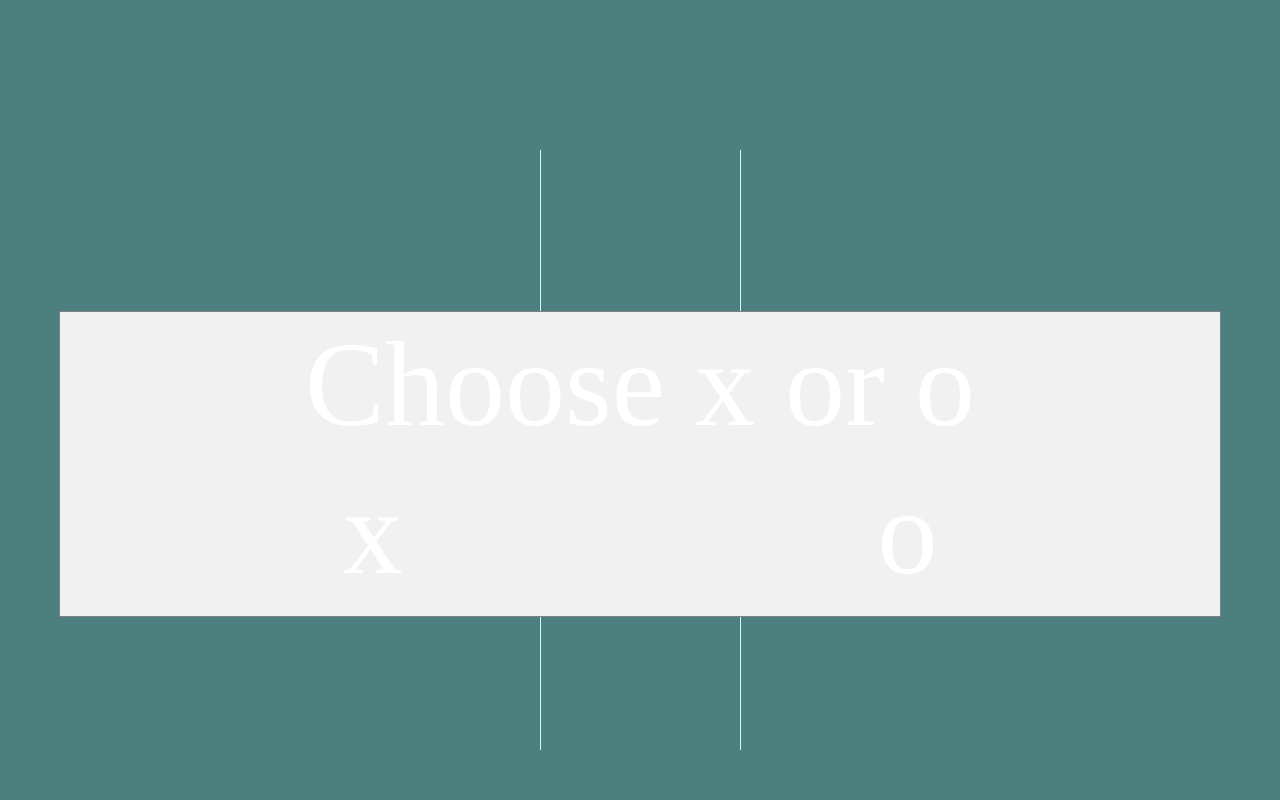
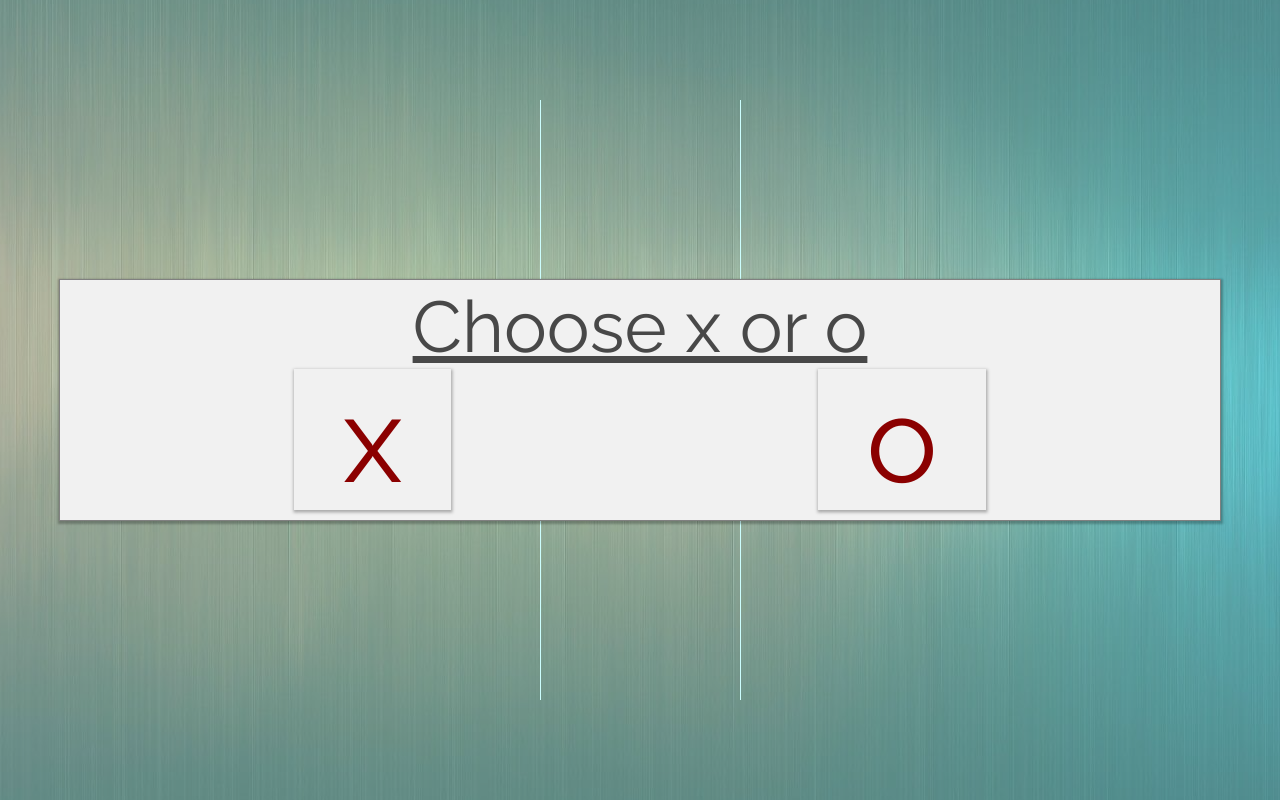
Before and after one commit to Zerelt/TicTacToe, a website: page src/index.html in a window 1280 px wide. Drawn offline with Linux system fonts and the light colour scheme.

Commit message:
fixed js,css, added bg Image and font

```diff
--- a/package.json
+++ b/package.json
@@ -13,6 +13,7 @@
     "gulp-autoprefixer": "^3.1.1",
     "gulp-clean-css": "^2.0.13",
     "gulp-htmlmin": "^3.0.0",
+    "gulp-imagemin": "^3.1.0",
     "gulp-uglify": "^2.0.0",
     "gulp-watch": "^4.3.10",
     "pump": "^1.0.1"
--- a/src/index.html
+++ b/src/index.html
@@ -1,6 +1,8 @@
 <!DOCTYPE html>
 <html lang='en'>
+
 <head>
+    <link href="https://fonts.googleapis.com/css?family=Raleway" rel="stylesheet">
     <link href='./style.css' rel='stylesheet' type='text/css'>
     <script src="./jquery/jquery-3.1.1.slim.min.js"></script>
     <script src='./script.js' type='text/javascript'></script>
@@ -40,4 +42,5 @@
     </div>
     <h1></h1>
 </body>
-<html>
+
+</html>
--- a/src/script.js
+++ b/src/script.js
@@ -1,100 +1,111 @@
-
 $(document).ready(function() {
     var x = "x";
     var o = 'o';
-  var arr = ['A1','A2','A3','B1','B2','B3','C1','C2','C3'];
+    var arr = [
+        'A1',
+        'A2',
+        'A3',
+        'B1',
+        'B2',
+        'B3',
+        'C1',
+        'C2',
+        'C3'
+    ];
     var count = 0;
+    var clickAllowed = true;
 
     //modal window and user select marker
-  function modalWindow () {
-    $("#modal").css('display' , 'block');
+    function modalWindow() {
+        $("#modal").css('display', 'block');
     }
     modalWindow();
-  $('#chooseO').on('click', function () {
-    $("#modal").css('display' , 'none');
-    x='o';
-    o='x';
+    $('#chooseO').on('click', function() {
+        $("#modal").css('display', 'none');
+        x = 'o';
+        o = 'x';
     });
-  $('#chooseX').on('click', function () {
-    $("#modal").css('display' , 'none');
+    $('#chooseX').on('click', function() {
+        $("#modal").css('display', 'none');
     });
 
-
     //reset
-  function empty () {
+    function empty() {
         $('.square').html('');
         $('h1').text("");
+        setTimeout(function() {
+            clickAllowed = true;
+        }, 500);//2000
     }
+
     //check if there are 3 in a row
-  function check (a,b,c) {
-    if ($('#'+a).text()=== x && $('#'+b).text()=== x && $('#'+c).text()=== x) {
-      console.log('Player "x" wins !');
-      $('h1').text("Player "+x+" wins !");
-      // setTimeout($('.square').html(' '),2000);
+    function check(a, b, c) {
+        if ($('#' + a).text() === x && $('#' + b).text() === x && $('#' + c).text() === x) {
+            $('h1').text("Player " + x + " wins !");
+            clickAllowed = false; //necessary in case you're not the one to choose/click last before game ends
             return true;
         }
-    if ($('#'+a).text()=== o && $('#'+b).text()=== o && $('#'+c).text()=== o) {
-      console.log('Player "o" wins !');
-      // setTimeout($('.square').html(' '),2000);
-      $('h1').text("Player "+o+" wins !");
-      return true;
-    }
-    console.log('testing');
-    console.log(count);
-      return false;
-
-  }
-  // check if there are 3 in a row in any possible winnable combination
-  function resultCheck () {
-    var chk1 = check( arr[0],arr[1],arr[2] );
-    var chk2 = check( arr[3],arr[4],arr[5] );
-    var chk3 = check( arr[6],arr[7],arr[8] );
-    var chk4 = check( arr[0],arr[3],arr[6] );
-    var chk5 = check( arr[1],arr[4],arr[7] );
-    var chk6 = check( arr[2],arr[5],arr[8] );
-    var chk7 = check( arr[0],arr[4],arr[8] );
-    var chk8 = check( arr[2],arr[4],arr[6] );
-
-    if ((chk1 === true) || (chk2 === true) ||  (chk3 === true) || (chk4 === true) || (chk5 === true) || (chk6 ===true) || (chk7 === true) || (chk8 === true)) {
-
-      // setTimeout($('.square').html(' '),2000);doesn't work; using the empty function like below, instead of this works.
-      setTimeout(empty,2000);
+        if ($('#' + a).text() === o && $('#' + b).text() === o && $('#' + c).text() === o) {
+            $('h1').text("Player " + o + " wins !");
+            clickAllowed = false; //necessary in case you're not the one to choose/click last before game ends
             return true;
         }
         return false;
     }
+
+    // check if there are 3 in a row in any possible winnable combination
+    function resultCheck() {
+        var chk1 = check(arr[0], arr[1], arr[2]);
+        var chk2 = check(arr[3], arr[4], arr[5]);
+        var chk3 = check(arr[6], arr[7], arr[8]);
+        var chk4 = check(arr[0], arr[3], arr[6]);
+        var chk5 = check(arr[1], arr[4], arr[7]);
+        var chk6 = check(arr[2], arr[5], arr[8]);
+        var chk7 = check(arr[0], arr[4], arr[8]);
+        var chk8 = check(arr[2], arr[4], arr[6]);
+
+        if (chk1 || chk2 || chk3 || chk4 || chk5 || chk6 || chk7 || chk8) {
+            setTimeout(empty, 500);//1500
+            return true;
+        }
+        return false;
+    }
+
     //computer turn
     function comp() {
-    for ( var i=0 ; i<arr.length ; i++ ) {
-      if ( $('#'+arr[i]).text()==="" ) {
+        for (var i = 0; i < arr.length; i++) {
+            if ($('#' + arr[i]).text() === "") {
                 count++;
             }
-      console.log(count);
         }
-    var rnd = "#" + arr[Math.floor(Math.random()*9)];
-    console.log(rnd);
-
-    if ( count > 1 && resultCheck() === false ) {
-      if ( $(rnd).text()==="" ) {
-        $(rnd).html("<p>" + o + "</p>");
-        count=0;
+        var rnd = "#" + arr[Math.floor(Math.random() * 9)];
+        if (count > 1 && resultCheck() === false) {
+            if ($(rnd).text() === "") {
+                $(rnd).html("<p>" + o + "</p>").css('color', '#C7B21A');
+                count = 0;
                 resultCheck();
-      } else { count=0; comp(); }
-    } else if ( count < 2 && resultCheck() === false) {
-      $('h1').text("It's a tie !");setTimeout(empty,2000);
-    } else  {
-      setTimeout(empty,2000);
+            } else {
+                count = 0;
+                comp();
+            }
+            // setTimeout(function() {
+                clickAllowed = true;
+            // }, 500);//600
+        } else if (count < 2 && resultCheck() === false) {
+            $('h1').text("It's a tie !");
+            setTimeout(empty, 500);//1000
+        } else {
+            setTimeout(empty, 500);//1000
+        }
     }
 
-  }
     //user turn
     $(".square").click(function() {
         resultCheck();
-    console.log($(".square").html()+' works?');
-    // console.log(resultCheck());
-    if ( $(this).html()==="" && (resultCheck() === false )) {
-      $(this).html("<p>" + x + "</p>");
-      setTimeout(comp,500);
+        if ($(this).html() === "" && (resultCheck() === false && clickAllowed)) {
+            $(this).html("<p>" + x + "</p>").css('color', '#29f0b7');
+            clickAllowed = false;
+            setTimeout(comp, 500);//500
         }
     });
 
--- a/src/style.css
+++ b/src/style.css
@@ -1,125 +1,167 @@
-body{
-  background-color:black;
+body,html {
+    background-size: cover;
+    background: url('./images/orangeBrushedMetalBg.jpg')no-repeat center center fixed;
+    margin:0;
+    padding:0;
 }
 
-#modal{
-  display:none;
-  width:100%;
-  height:100%;
-  padding-top:38.9vmin;
-  left:0;
-  top:0;
-  z-index:1;
-  position:fixed;
-  overflow:auto;
-  background-color:rgb(153,254,254);
-  background-color:rgba(153,254,254,0.5);
+#modal {
+    background-color: rgba(153, 254, 254, 0.5);
+    display: none;
+    height: 100%;
+    margin:auto;
+    overflow: auto;
+    position: fixed;
+    top:0;/*giving position:absolute to #box
+    creates a small space top to the modal window;
+    this makes it cover that space*/
+    width: 100%;
+    z-index: 1;
 }
 
-#modal-content{
-  background-color:#f1f1f1;
-  margin:auto;
-  padding:0.5vmin;
-  overflow:hidden;
-  width:90%;
-  border:1px solid grey;
-  text-align:center;
-  font-size:10vmin;
-  position:relative;
-  -webkit-animation-name: animatetop;
-  -webkit-animation-duration: 0.4s;
+#modalP {
+    color: rgba(0, 0, 0, 0.7) !important;
+    font-size: 9vmin;
+    text-decoration: underline;
+}
+
+#modal-content {
+    -webkit-animation-duration: 0.4s;
+    -webkit-animation-name: animatetop;
+    background-color: #f1f1f1;
+    border: 1px solid grey;
+    bottom:0;
+    box-shadow: 0px 1px 2px 1.5px rgba(0, 0, 0, 0.25);
+    font-size: 10vmin;
+    left:0;
+    margin: auto;
+    overflow: hidden;
+    padding: 0.5vmin;
+    position: absolute;
+    right:0;
+    top:0;
+    text-align: center;
+    height:29vmin;
+    /*max-height:280px;*/
+    width: 90%;
 }
 
 @-webkit-keyframes animatetop {
-    from {top:-300px; opacity:0}
-    to {top:0; opacity:1}
+    from {
+        top: -300px;
+        opacity: 0
+    }
+    to {
+        top: 0;
+        opacity: 1
+    }
 }
 
 @keyframes animatetop {
-    from {top:-300px; opacity:0}
-    to {top:0; opacity:1}
+    from {
+        top: -300px;
+        opacity: 0
+    }
+    to {
+        top: 0;
+        opacity: 1
+    }
 }
 
-#chooseX{
-  float:left;
-  margin-left:20%;
-  padding:0 6vmin;
+#modal-content p {
+    color: darkred;
+    font-family: 'Raleway', Helvetica, Arial;
+    padding: 0;
 }
 
-#chooseO{
-  float:right;
-  margin-right:20%;
-  padding:0 6vmin;
+#chooseX {
+    box-shadow: 0px 1px 3px 1.5px darkgray;
+    float: left;
+    margin-bottom: 5px;
+    margin-left: 20%;
+    padding: 0 6vmin;
 }
 
-#modal-content span:hover, span:focus{
-  cursor:pointer;
-  background-color:brown;
-  color:yellow !important; /*not working because the text inside the span tags is inside <p> tags*/
+#chooseO {
+    box-shadow: 0px 1px 3px 1.5px darkgray;
+    float: right;
+    margin-right: 20%;
+    padding: 0 6vmin;
 }
 
-/*game board*/
-#box{
-  display:table;
-  border-collapse:collapse;
-  height:80vmin;
-  width:80vmin;
-  max-height:600px;
-  max-width:600px;
-  margin:0;
-  margin-top:150px;
-  margin-left:auto;
-  margin-right:auto;
-  background-color:black;
-  color:white;
-  text-align:center;
-  padding:0;
+#chooseX:active, #chooseO:active {
+    box-shadow: 0px 0px 0.5px 0.5px #a8a8a8;
 }
 
-#rowA,#rowB,#rowC{
-  height:33.2%; /*if you don't specify a height for the rows the height gets modified when you add data to the cell (even when you add it with your JS code)*/
-  width:100%;
-  display:table-row;
-  background-color:;
+#chooseX:hover, #chooseO:hover {
+    background-color: darkred;
+    cursor: pointer;
 }
 
-#rowA,#rowB{
-  border-bottom:1px solid white;
+#chooseX:hover>p, #chooseO:hover>p {
+    color: #f1f1f1;
 }
 
-.square{
-  width:32.3%;
-  display:table-cell;
-  vertical-align:middle;
-  font-family:monospace;
+
+/*game board*/
+
+#box {
+    border-collapse: collapse;
+    bottom:0;
+    display: table;
+    height: 80vmin;
+    left:0;
+    margin:auto;
+    max-height: 600px;
+    max-width: 600px;
+    padding: 0;
+    position:absolute;
+    right:0;
+    text-align: center;
+    top:0;
+    width: 80vmin;
 }
 
-.square:hover{
-  cursor:pointer;
+#rowA, #rowB, #rowC {
+    display: table-row;
+    height: 33.2%;
+    /*if you don't specify a height for the rows the height gets modified when you add data to the cell (even when you add it with your JS code)*/
+    width: 100%;
 }
 
-#A2,#B2,#C2{
-  border-left:1px solid white;
-  border-right:1px solid white;
-  background-color:;
+#rowA, #rowB {
+    border-bottom: 1px solid white;
 }
 
-#A1,#B1,#C1{
-  /* border-left:1px solid orange; *//*if i remove this the entire row disappears if i don't give a specific width to the square*/
-  /* border-right:1px solid orange;*/
+.square {
+    display: table-cell;
+    font-family: 'Raleway', Helvetica, Arial;
+    /*  color:#C7B21A;*/
+    /*  color:#f02962;*/
+    /*let color for X and O be managed by js code to avoid undesired effects*/
+    vertical-align: middle;
+    width: 32.3%;
 }
 
-p{
-  margin:0;
-  padding:0;padding-bottom:10px;
-  font-size:15vmin;
-/*   vertical-align:center; */
-/*   background-color:red; */
-  color:white;
+.square:hover {
+    cursor: pointer;
 }
 
-h1{
-  text-align:center;
-  font-family:Helvetica;
-  color:white;
+#A2, #B2, #C2 {
+    border-left: 1px solid white;
+    border-right: 1px solid white;
 }
+
+p {
+    font-size: 15vmin;
+    margin: 0;
+    padding-bottom: 10px;
+    padding: 0;
+}
+
+h1 {
+    color: white;
+    font-family: 'Raleway', Helvetica, Arial;
+    font-size:6vmin;
+    text-align: center;
+}
```
Also changed, not shown: gulpfile.js (+8 -1 lines), src/images/orangeBrushedMetalBg.jpg (added). Lines whose indentation alone changed are shown as unchanged.
